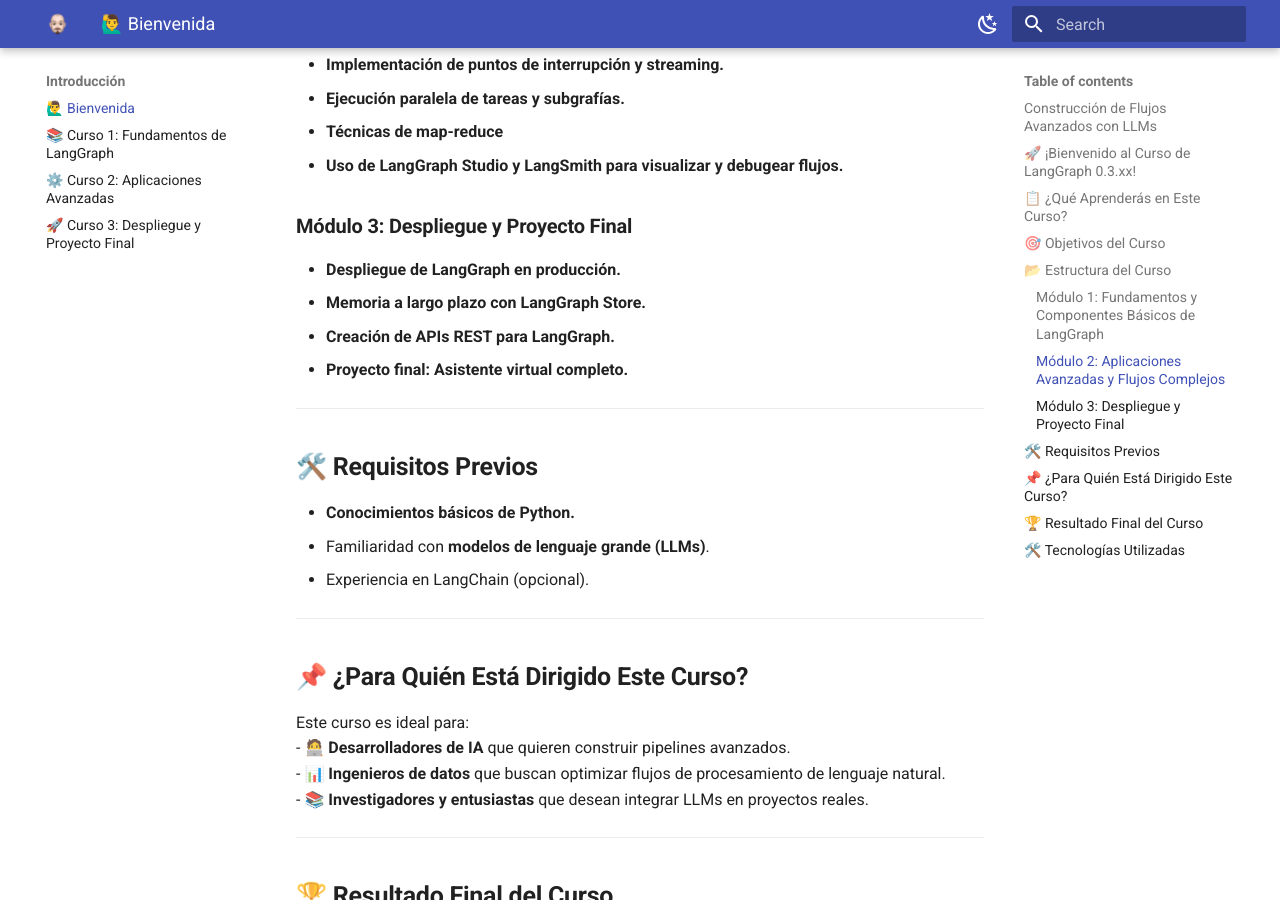
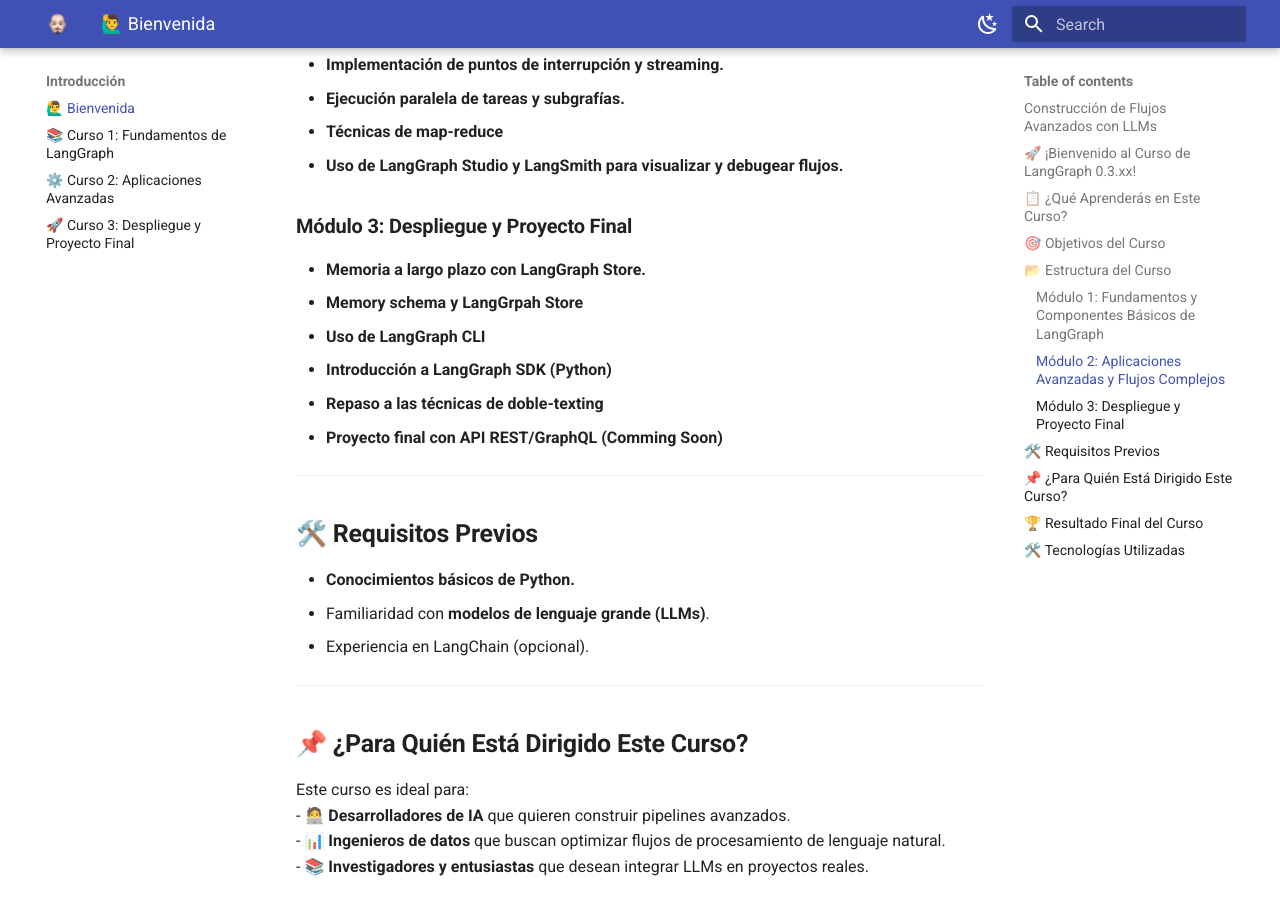
Before and after one commit to raul-drupal-dev/curso_langgraph, an MkDocs documentation site: the page built from docs/index.md, in a window 1280 px wide and 900 px high, scrolled down 1666 px. Built offline with MkDocs 1.6.1 and Material for MkDocs 9.7.7, drawn with Linux system fonts in a browser that asks for light colours.

```diff
--- a/docs/index.md
+++ b/docs/index.md
@@ -52,10 +52,12 @@ El curso se divide en **tres módulos principales**, con teoría, ejemplos de c
 - **Uso de LangGraph Studio y LangSmith para visualizar y debugear flujos.**
 
 ### **Módulo 3: Despliegue y Proyecto Final**
-- **Despliegue de LangGraph en producción.**
 - **Memoria a largo plazo con LangGraph Store.**
-- **Creación de APIs REST para LangGraph.**
-- **Proyecto final: Asistente virtual completo.**
+- **Memory schema y LangGrpah Store**
+- **Uso de LangGraph CLI**
+- **Introducción a LangGraph SDK (Python)**
+- **Repaso a las técnicas de doble-texting**
+- **Proyecto final con API REST/GraphQL (Comming Soon)**
 
 ---
 
```
Also changed, not shown: README.md (+87 -1 lines).
